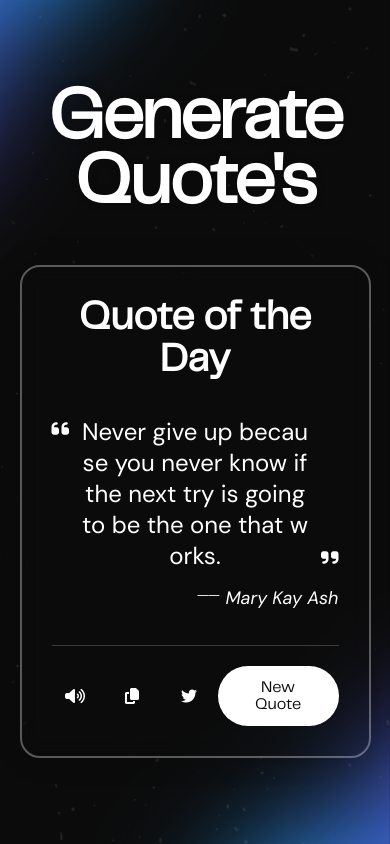
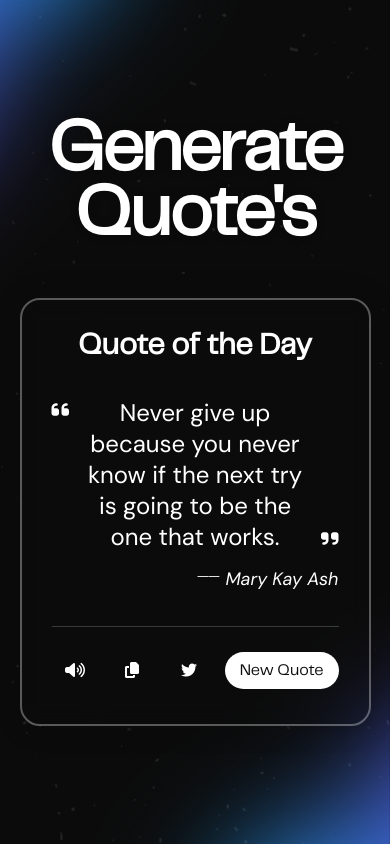
Before and after one commit to sauravxcode/quote-generator, a plain HTML site: page index.html in a window 390 px wide. Drawn offline with Linux system fonts and the light colour scheme; a web font is replaced by a local one.

Commit message:
style.css

```diff
--- a/assets/css/style.css
+++ b/assets/css/style.css
@@ -124,7 +124,7 @@ header, .content :where(i, p, span){
 .quote-area .quote {
     font-size: 30px;
     text-align: center;
-    word-break: break-all;
+    word-break: break-word;
 }
 
 /* Author styles */
@@ -223,6 +223,10 @@ ul .speech.active {
         letter-spacing: -2px;
     }
 
+    .wrapper header {
+        font-size: 30px;
+    }
+
     .quote-area i {
         font-size: 20px; /* Adjust font size for smaller screens */
     }
@@ -235,4 +239,8 @@ ul .speech.active {
         font-size: 18px; /* Adjust font size for smaller screens */
         margin-top: 15px; /* Adjust margin top for smaller screens */
     }
+
+    .buttons button {
+        padding: 10px 15px;
+    }
 }
```
